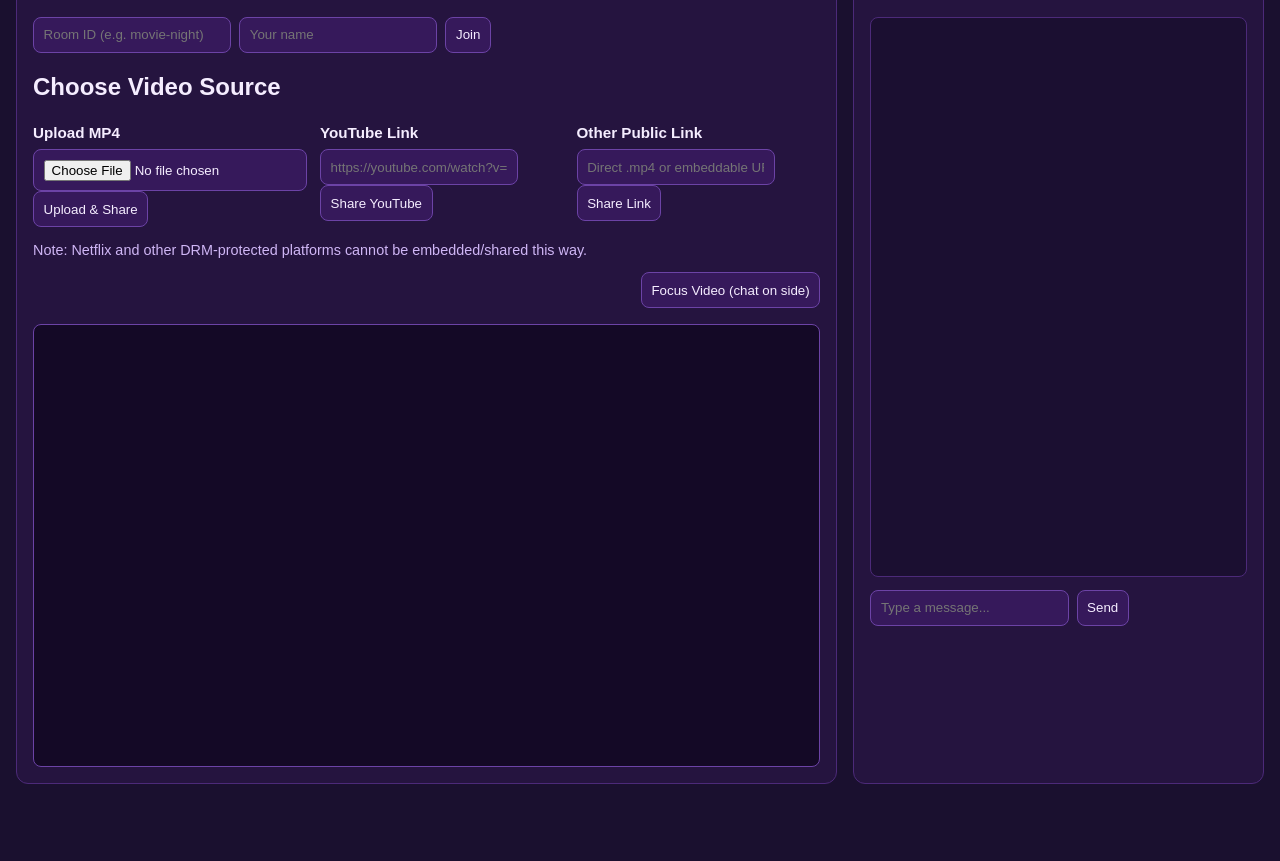
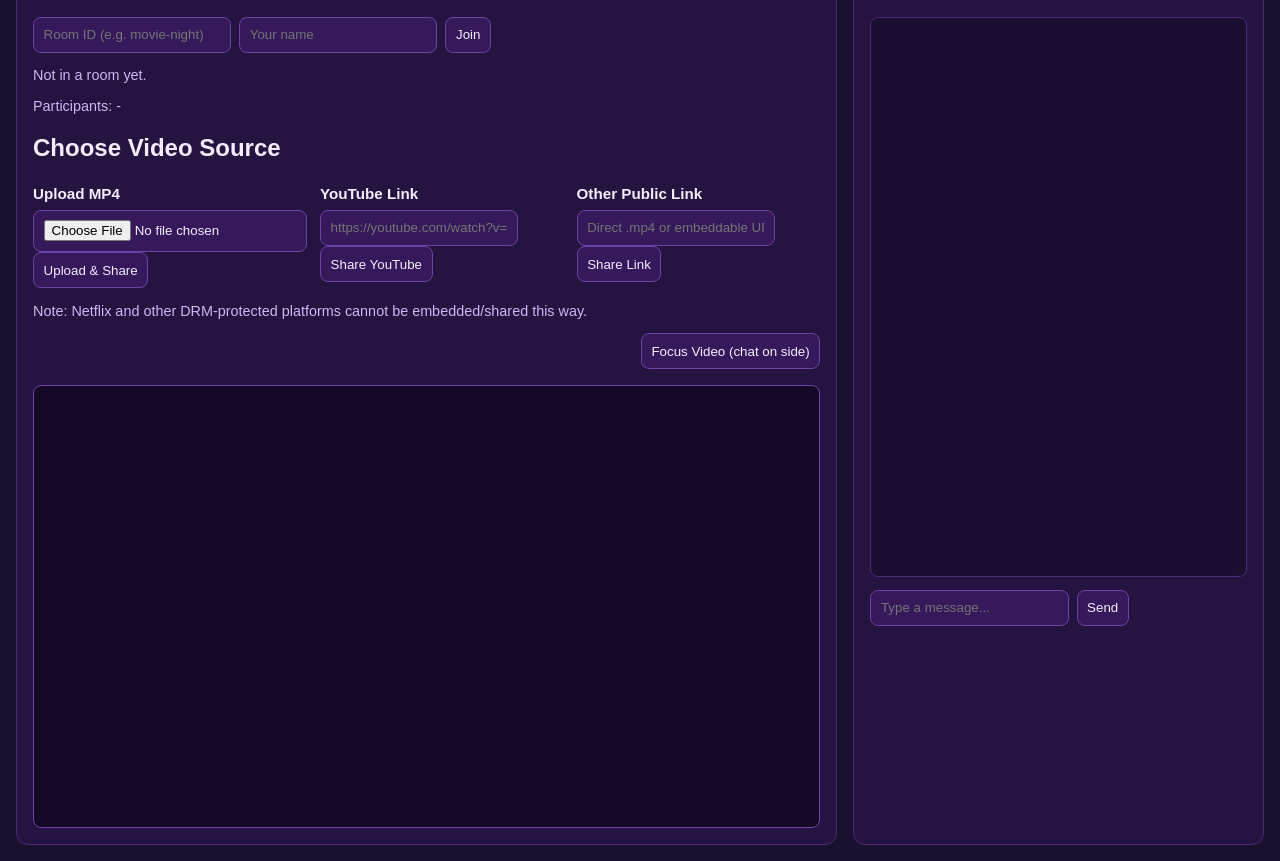
Before and after one commit to Grishmadeshmukh/Synk, a website: page public/index.html in a window 1280 px wide. Shown: the part 84-945 px from the top of the page. Before the commit the page ends 884 px from the top, so only its background shows below. Drawn offline with nearby package versions, Linux system fonts and the light colour scheme.

Commit message:
Add presence information section to index.html

```diff
--- a/public/index.html
+++ b/public/index.html
@@ -14,6 +14,10 @@
           <input id="roomId" placeholder="Room ID (e.g. movie-night)" />
           <input id="username" placeholder="Your name" />
           <button id="joinBtn">Join</button>
+        </div>
+        <div class="presence">
+          <p id="roomMeta" class="muted">Not in a room yet.</p>
+          <p id="participants" class="muted">Participants: -</p>
         </div>
 
         <h2>Choose Video Source</h2>
```
